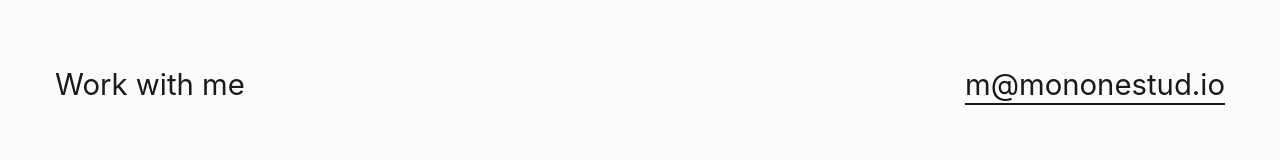
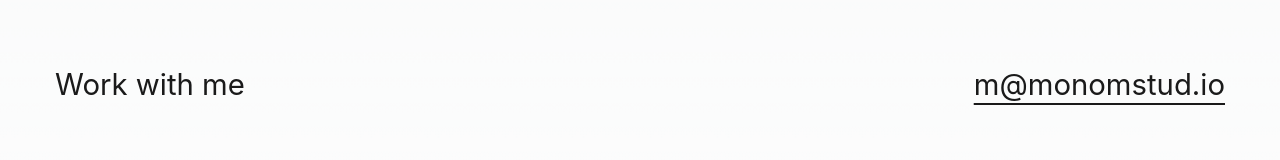
Before and after one commit to im-mattbrown/another-matt-brown, a Next.js app: page / in a window 1280 px wide. Shown: the part 5715-5875 px from the top of the page. Built offline with nearby package versions, Linux system fonts and the light colour scheme; a web font is replaced by a local one.

Commit message:
fixed email link

```diff
--- a/components/Footer.tsx
+++ b/components/Footer.tsx
@@ -8,7 +8,7 @@ export default function Footer() {
         <div className="flex w-full justify-between mb-20">
           <h4 className="text-with-me">Work with me</h4>
           <h4 className="text-with-me underline underline-offset-8">
-            m@mononestud.io
+            m@monomstud.io
           </h4>
         </div>
         <div className="horizontal-divide mb-20"></div>
```
